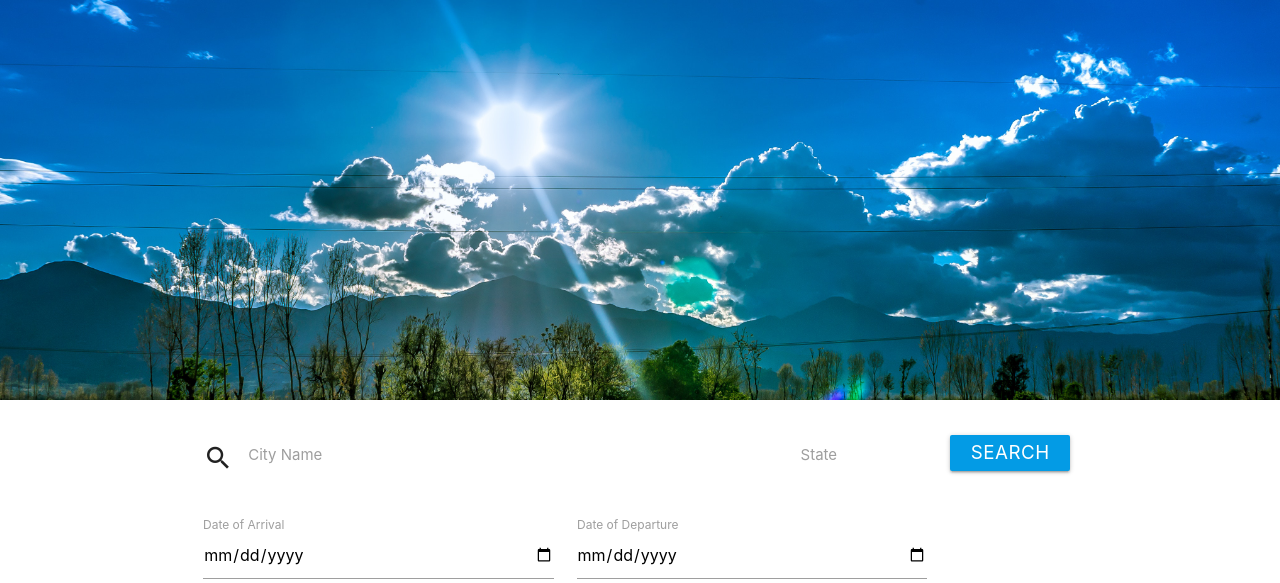
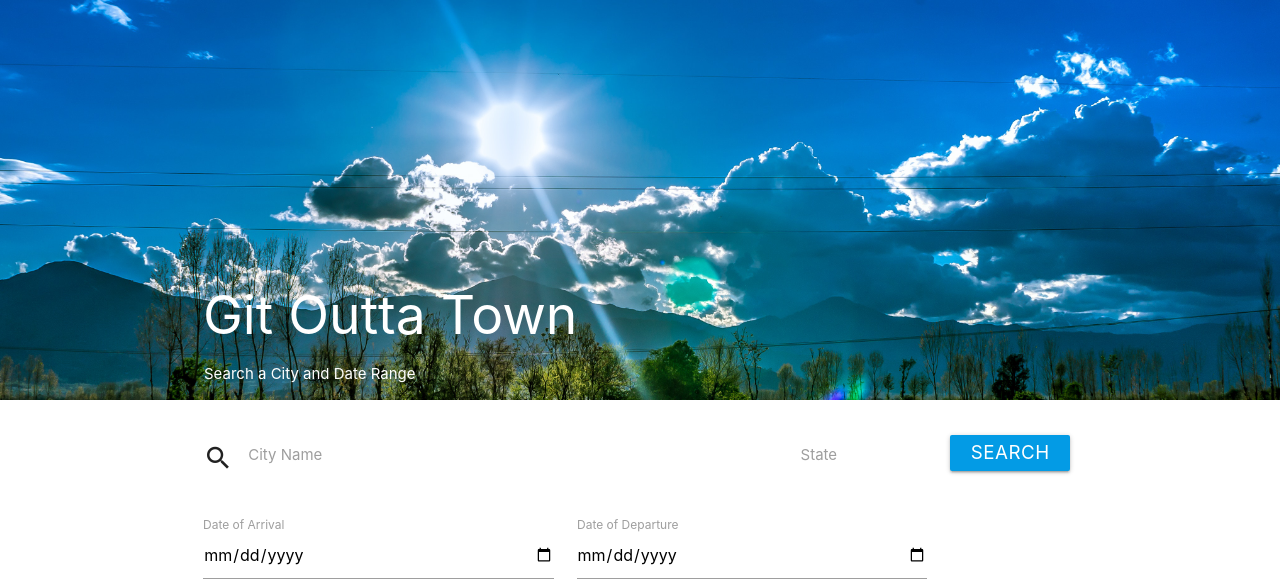
Before and after one commit to mkat44/Git_outta_town, a PHP site: page / in a window 1280 px wide. Shown: the top 583 px of the page. Run offline with PHP 8.4, Linux system fonts and the light colour scheme.

Commit message:
added more html id's and table headers and content

```diff
--- a/css/style.css
+++ b/css/style.css
@@ -34,3 +34,10 @@ body{
     padding-left: 0.75rem;
     padding-right: 0.75rem;
 }
+#paraHeader{
+    margin-top: 250px;
+    margin-left: 12px;
+}
+#paraHeaderText{
+    margin-left:-1px;
+}
--- a/index.html
+++ b/index.html
@@ -15,6 +15,14 @@
 </head>
 <body>
     <div class="col l12 parallax-container">
+        <div class="container">
+            <div class="row">
+                <div class="col l12 white-text" id="paraHeader">
+                    <h2 class="white-text" id="paraHeaderText">Git Outta Town</h2>
+                    <p>Search a City and Date Range</p>
+                </div>
+            </div>
+        </div>
         <div class="parallax"><img src="images/clouds-clouds-form-color-186980.jpg" id="parallaxImage"/></div>
     </div>
     <div class="container">
@@ -57,20 +65,66 @@
             <div class="col l12" id="mainContent">
                 <ul class="collapsible col sm12 md6 l6">
                     <li>
-                        <div class="collapsible-header">Sports</div>
-                        <div class="collapsible-body" id="sportsEvents"></div>
+                        <div class="collapsible-header" id="sportsRow">Sports</div>
+                        <div class="collapsible-body" id="sportsEvents">
+                            <table>
+                                <tr>
+                                    <th>
+                                        Date
+                                    </th>
+                                    <th>
+                                        Time
+                                    </th>
+                                    <th>
+                                        Name
+                                    </th>
+                                    <th>
+                                        Location
+                                    </th>
+                                    <th>
+                                        Link
+                                    </th>
+                                </tr>
+                                <tbody id="sportsTable">
+
+                                </tbody>
+                            </table>
+                        </div>
                     </li>
                     <li>
-                        <div class="collapsible-header">Music</div>
+                        <div class="collapsible-header" id="musicRow">Music</div>
                         <div class="collapsible-body" id="musicEvents"></div>
                     </li>
                     <li>
-                        <div class="collapsible-header">Food & Drink</div>
+                        <div class="collapsible-header" id="foodDrinkRow">Food & Drink</div>
                         <div class="collapsible-body" id="foodDrinkEvents"></div>
                     </li>
                     <li>
-                        <div class="collapsible-header">Theater</div>
-                        <div class="collapsible-body" id="theaterEvents"></div>
+                        <div class="collapsible-header" id="theaterRow">Theater</div>
+                        <div class="collapsible-body" id="theaterEvents">
+                            <table>
+                                    <tr>
+                                        <th>
+                                            Date
+                                        </th>
+                                        <th>
+                                            Time
+                                        </th>
+                                        <th>
+                                            Name
+                                        </th>
+                                        <th>
+                                            Location
+                                        </th>
+                                        <th>
+                                            Link
+                                        </th>
+                                    </tr>
+                                    <tbody id="theaterTable">
+
+                                    </tbody>
+                                </table>
+                        </div>
                     </li>
                 </ul>
             </div>
--- a/javascript/app.js
+++ b/javascript/app.js
@@ -9,6 +9,7 @@
 // Here we get the values of the input forms and assign them to the city and state variables to be displayed.
  window.onload = function(){
      $('.parallax').parallax();
+     $('.collapsible').collapsible();
      $('.collapsible').hide();
      $("#searchButton").click(function(){
          $('.collapsible').show();
```
Also changed, not shown: images/Beach_Background-885.jpg (added), 1 other file.
